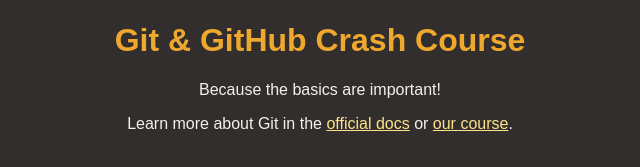
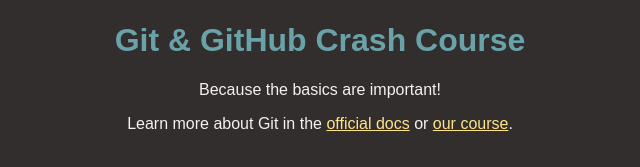
Before and after one commit to CasLuBrOz/github-crash-course, a plain HTML site: page index.html in a window 1280 px wide. Shown: the part 147-314 px from the top of the page, without its empty margins (320-960 px from the left). Drawn offline with Linux system fonts and the light colour scheme.

Commit message:
changed title dot

```diff
--- a/styles.css
+++ b/styles.css
@@ -17,7 +17,7 @@
 }
 
 h1 {
-  color: #efa82e;
+  color: #69a2a8;
 }
 
 a {
```
